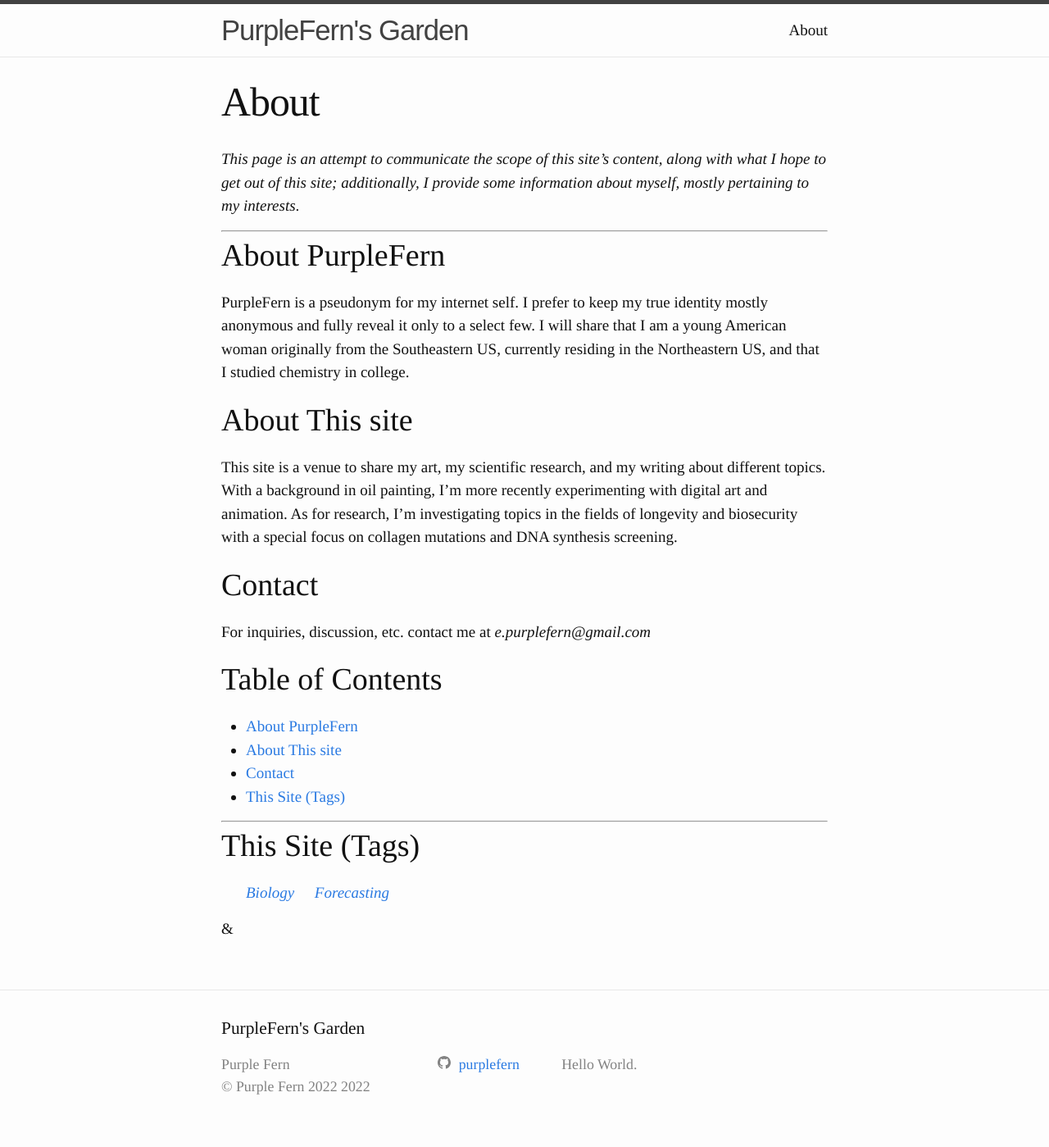
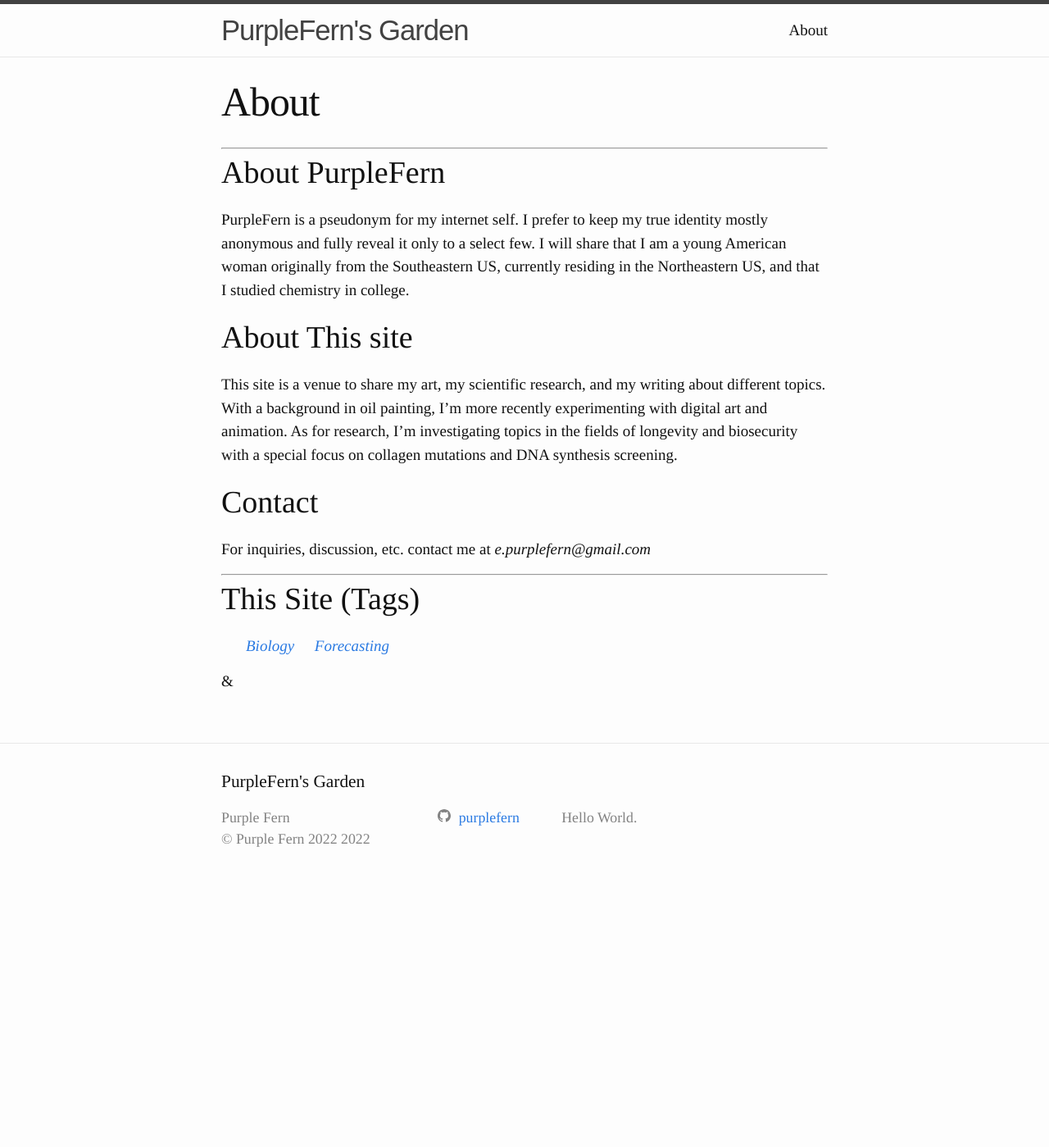
Before and after one commit to purplefern/purplefern.github.io, a Jekyll site: the page built from about.md, in a window 1280 px wide. Shown: the whole page at 82% size. Built offline with Jekyll 4.4.1, drawn with Linux system fonts in a browser that asks for light colours; after the commit the page ends 1097 px from its top, so only the background shows below that.

Commit message:
this is basically the first commit

```diff
--- a/about.md
+++ b/about.md
@@ -11,7 +11,6 @@ Who are you?
   What are your goals?
   What are your instruments?-->
 
-_This page is an attempt to communicate the scope of this site's content, along with what I hope to get out of this site; additionally, I provide some information about myself, mostly pertaining to my interests_.
 
 ---
 
@@ -26,11 +25,6 @@ This site is a venue to share my art, my scientific research, and my writing abo
 ## Contact
 
 For inquiries, discussion, etc. contact me at _e.purplefern@gmail.com_
-
-## Table of Contents
-{:.no_toc}
-* TOC
-{:toc}
 
 ---
 
```
